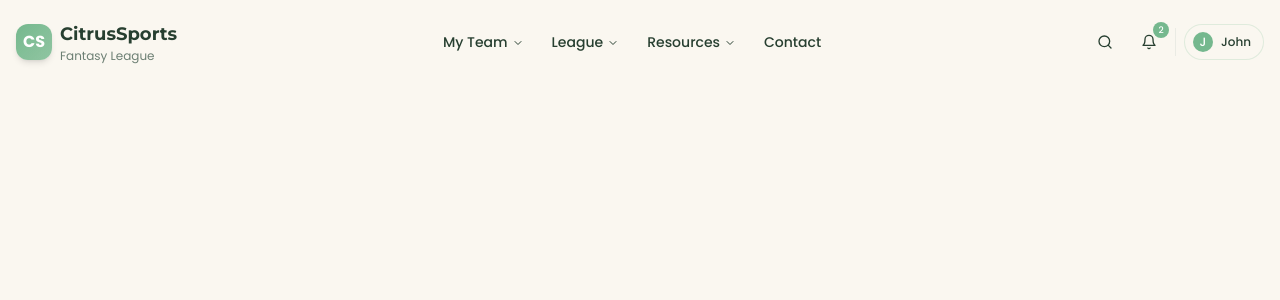
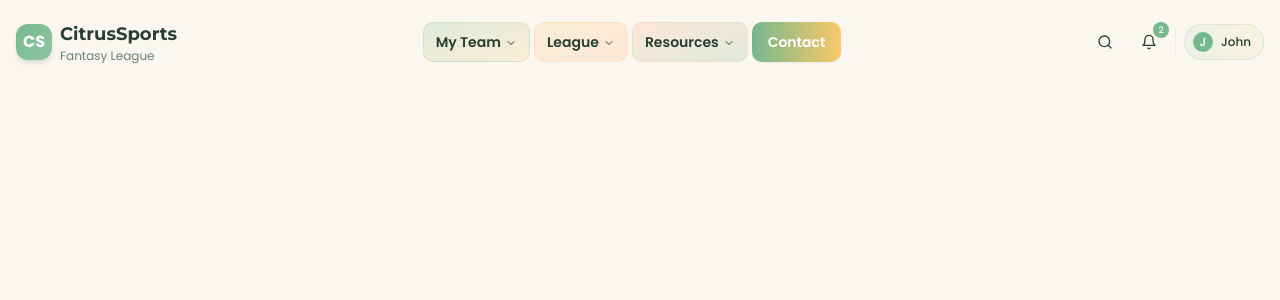
Before and after one commit to Gstormsfh/citrus-league-storm, a React (Vite) app: page /blog in a window 1280 px wide. Shown: the top 300 px of the page. Built offline with nearby package versions, Linux system fonts and the light colour scheme.

Commit message:
Fix: Navbar navigation options
Refactor the navbar to include navigation options.

```diff
--- a/src/components/Navbar.tsx
+++ b/src/components/Navbar.tsx
@@ -66,20 +66,20 @@ const Navbar = () => {
             <NavigationMenu>
               <NavigationMenuList>
                 <NavigationMenuItem>
-                  <NavigationMenuTrigger className="bg-transparent text-sm font-medium hover:bg-accent/20 hover:text-primary focus:bg-accent/20 h-9">My Team</NavigationMenuTrigger>
+                  <NavigationMenuTrigger className="bg-gradient-to-br from-primary/20 to-secondary/20 border border-primary/20 text-sm font-semibold hover:shadow-md hover:from-primary/30 hover:to-secondary/30 transition-all h-10">My Team</NavigationMenuTrigger>
                   <NavigationMenuContent>
-                    <div className="w-[400px] p-3 grid gap-2 grid-cols-2">
-                      <Link to="/roster" onClick={closeMobileMenu} className="flex h-full w-full select-none flex-col justify-end rounded-lg bg-gradient-to-b from-muted/30 to-muted/50 p-4 no-underline outline-none focus:shadow-md hover:shadow-md transition-shadow">
+                    <div className="w-[360px] p-3 grid gap-2 grid-cols-2">
+                      <Link to="/roster" onClick={closeMobileMenu} className="flex h-full w-full select-none flex-col justify-end rounded-lg bg-gradient-to-b from-primary/10 to-primary/20 p-4 no-underline outline-none focus:shadow-md hover:shadow-md hover:scale-[1.02] transition-all duration-200">
                         <div className="mb-1 mt-2 text-base font-medium">Roster</div>
                         <p className="text-xs leading-tight text-muted-foreground">Manage your team's lineup</p>
                         <ChevronRight className="h-3 w-3 mt-2 text-primary" />
                       </Link>
-                      <Link to="/gm-office" onClick={closeMobileMenu} className="flex h-full w-full select-none flex-col justify-end rounded-lg bg-gradient-to-b from-muted/30 to-muted/50 p-4 no-underline outline-none focus:shadow-md hover:shadow-md transition-shadow">
+                      <Link to="/gm-office" onClick={closeMobileMenu} className="flex h-full w-full select-none flex-col justify-end rounded-lg bg-gradient-to-b from-secondary/10 to-secondary/20 p-4 no-underline outline-none focus:shadow-md hover:shadow-md hover:scale-[1.02] transition-all duration-200">
                         <div className="mb-1 mt-2 text-base font-medium">GM's Office</div>
                         <p className="text-xs leading-tight text-muted-foreground">Team operations center</p>
                         <ChevronRight className="h-3 w-3 mt-2 text-primary" />
                       </Link>
-                      <Link to="/team-settings" onClick={closeMobileMenu} className="flex h-full w-full select-none flex-col justify-end rounded-lg bg-gradient-to-b from-muted/30 to-muted/50 p-4 no-underline outline-none focus:shadow-md hover:shadow-md transition-shadow">
+                      <Link to="/team-settings" onClick={closeMobileMenu} className="flex h-full w-full select-none flex-col justify-end rounded-lg bg-gradient-to-b from-accent/10 to-accent/20 p-4 no-underline outline-none focus:shadow-md hover:shadow-md hover:scale-[1.02] transition-all duration-200">
                         <div className="mb-1 mt-2 text-base font-medium">Team Settings</div>
                         <p className="text-xs leading-tight text-muted-foreground">Customize your team</p>
                         <ChevronRight className="h-3 w-3 mt-2 text-primary" />
@@ -89,20 +89,20 @@ const Navbar = () => {
                 </NavigationMenuItem>
 
                 <NavigationMenuItem>
-                  <NavigationMenuTrigger className="bg-transparent text-sm font-medium hover:bg-accent/20 hover:text-primary focus:bg-accent/20 h-9">League</NavigationMenuTrigger>
+                  <NavigationMenuTrigger className="bg-gradient-to-br from-secondary/20 to-accent/20 border border-secondary/20 text-sm font-semibold hover:shadow-md hover:from-secondary/30 hover:to-accent/30 transition-all h-10">League</NavigationMenuTrigger>
                   <NavigationMenuContent>
-                    <div className="w-[400px] p-3 grid gap-2 grid-cols-2">
-                      <Link to="/matchup" onClick={closeMobileMenu} className="flex h-full w-full select-none flex-col justify-end rounded-lg bg-gradient-to-b from-muted/30 to-muted/50 p-4 no-underline outline-none focus:shadow-md hover:shadow-md transition-shadow">
+                    <div className="w-[360px] p-3 grid gap-2 grid-cols-2">
+                      <Link to="/matchup" onClick={closeMobileMenu} className="flex h-full w-full select-none flex-col justify-end rounded-lg bg-gradient-to-b from-primary/10 to-primary/20 p-4 no-underline outline-none focus:shadow-md hover:shadow-md hover:scale-[1.02] transition-all duration-200">
                         <div className="mb-1 mt-2 text-base font-medium">Matchup</div>
                         <p className="text-xs leading-tight text-muted-foreground">Current matchups</p>
                         <ChevronRight className="h-3 w-3 mt-2 text-primary" />
                       </Link>
-                      <Link to="/standings" onClick={closeMobileMenu} className="flex h-full w-full select-none flex-col justify-end rounded-lg bg-gradient-to-b from-muted/30 to-muted/50 p-4 no-underline outline-none focus:shadow-md hover:shadow-md transition-shadow">
+                      <Link to="/standings" onClick={closeMobileMenu} className="flex h-full w-full select-none flex-col justify-end rounded-lg bg-gradient-to-b from-secondary/10 to-secondary/20 p-4 no-underline outline-none focus:shadow-md hover:shadow-md hover:scale-[1.02] transition-all duration-200">
                         <div className="mb-1 mt-2 text-base font-medium">Standings</div>
                         <p className="text-xs leading-tight text-muted-foreground">League rankings</p>
                         <ChevronRight className="h-3 w-3 mt-2 text-primary" />
                       </Link>
-                      <Link to="/free-agents" onClick={closeMobileMenu} className="flex h-full w-full select-none flex-col justify-end rounded-lg bg-gradient-to-b from-muted/30 to-muted/50 p-4 no-underline outline-none focus:shadow-md hover:shadow-md transition-shadow">
+                      <Link to="/free-agents" onClick={closeMobileMenu} className="flex h-full w-full select-none flex-col justify-end rounded-lg bg-gradient-to-b from-accent/10 to-accent/20 p-4 no-underline outline-none focus:shadow-md hover:shadow-md hover:scale-[1.02] transition-all duration-200">
                         <div className="mb-1 mt-2 text-base font-medium">Free Agents</div>
                         <p className="text-xs leading-tight text-muted-foreground">Available players</p>
                         <ChevronRight className="h-3 w-3 mt-2 text-primary" />
@@ -112,20 +112,20 @@ const Navbar = () => {
                 </NavigationMenuItem>
 
                 <NavigationMenuItem>
-                  <NavigationMenuTrigger className="bg-transparent text-sm font-medium hover:bg-accent/20 hover:text-primary focus:bg-accent/20 h-9">Resources</NavigationMenuTrigger>
+                  <NavigationMenuTrigger className="bg-gradient-to-br from-accent/20 to-primary/20 border border-accent/20 text-sm font-semibold hover:shadow-md hover:from-accent/30 hover:to-primary/30 transition-all h-10">Resources</NavigationMenuTrigger>
                   <NavigationMenuContent>
-                    <div className="w-[400px] p-3 grid gap-2 grid-cols-2">
-                      <Link to="/blog" onClick={closeMobileMenu} className="flex h-full w-full select-none flex-col justify-end rounded-lg bg-gradient-to-b from-muted/30 to-muted/50 p-4 no-underline outline-none focus:shadow-md hover:shadow-md transition-shadow">
+                    <div className="w-[360px] p-3 grid gap-2 grid-cols-2">
+                      <Link to="/blog" onClick={closeMobileMenu} className="flex h-full w-full select-none flex-col justify-end rounded-lg bg-gradient-to-b from-primary/10 to-primary/20 p-4 no-underline outline-none focus:shadow-md hover:shadow-md hover:scale-[1.02] transition-all duration-200">
                         <div className="mb-1 mt-2 text-base font-medium">Blog</div>
                         <p className="text-xs leading-tight text-muted-foreground">Fantasy sports insights</p>
                         <ChevronRight className="h-3 w-3 mt-2 text-primary" />
                       </Link>
-                      <Link to="/podcasts" onClick={closeMobileMenu} className="flex h-full w-full select-none flex-col justify-end rounded-lg bg-gradient-to-b from-muted/30 to-muted/50 p-4 no-underline outline-none focus:shadow-md hover:shadow-md transition-shadow">
+                      <Link to="/podcasts" onClick={closeMobileMenu} className="flex h-full w-full select-none flex-col justify-end rounded-lg bg-gradient-to-b from-secondary/10 to-secondary/20 p-4 no-underline outline-none focus:shadow-md hover:shadow-md hover:scale-[1.02] transition-all duration-200">
                         <div className="mb-1 mt-2 text-base font-medium">Podcasts</div>
                         <p className="text-xs leading-tight text-muted-foreground">Expert analysis</p>
                         <ChevronRight className="h-3 w-3 mt-2 text-primary" />
                       </Link>
-                      <Link to="/guides" onClick={closeMobileMenu} className="flex h-full w-full select-none flex-col justify-end rounded-lg bg-gradient-to-b from-muted/30 to-muted/50 p-4 no-underline outline-none focus:shadow-md hover:shadow-md transition-shadow">
+                      <Link to="/guides" onClick={closeMobileMenu} className="flex h-full w-full select-none flex-col justify-end rounded-lg bg-gradient-to-b from-accent/10 to-accent/20 p-4 no-underline outline-none focus:shadow-md hover:shadow-md hover:scale-[1.02] transition-all duration-200">
                         <div className="mb-1 mt-2 text-base font-medium">Strategy Guides</div>
                         <p className="text-xs leading-tight text-muted-foreground">Winning tactics</p>
                         <ChevronRight className="h-3 w-3 mt-2 text-primary" />
@@ -137,7 +137,7 @@ const Navbar = () => {
                 <NavigationMenuItem>
                   <NavigationMenuLink asChild>
                     <Link to="/contact" className={cn(
-                      "inline-flex items-center justify-center rounded-md h-9 px-3 py-1.5 text-sm font-medium bg-transparent hover:bg-accent/20 hover:text-primary transition-colors focus:bg-accent/20"
+                      "inline-flex items-center justify-center rounded-md h-10 px-4 py-1.5 text-sm font-semibold bg-gradient-to-r from-primary to-secondary text-white shadow-sm hover:shadow-md hover:opacity-90 transition-all"
                     )}>
                       Contact
                     </Link>
@@ -151,7 +151,7 @@ const Navbar = () => {
           <div className="hidden lg:flex items-center space-x-2">
             <Popover>
               <PopoverTrigger asChild>
-                <Button variant="ghost" size="icon" className="text-foreground hover:text-primary h-9 w-9 rounded-full">
+                <Button variant="ghost" size="icon" className="text-foreground hover:text-primary hover:bg-primary/10 h-9 w-9 rounded-full">
                   <Search className="h-4 w-4" />
                 </Button>
               </PopoverTrigger>
@@ -174,7 +174,7 @@ const Navbar = () => {
 
             <Popover>
               <PopoverTrigger asChild>
-                <Button variant="ghost" size="icon" className="text-foreground hover:text-primary relative h-9 w-9 rounded-full">
+                <Button variant="ghost" size="icon" className="text-foreground hover:text-primary hover:bg-primary/10 relative h-9 w-9 rounded-full">
                   <Bell className="h-4 w-4" />
                   <span className="absolute -top-0.5 -right-0.5 flex h-4 w-4 items-center justify-center rounded-full bg-primary text-[9px] text-white">2</span>
                 </Button>
@@ -215,7 +215,7 @@ const Navbar = () => {
 
             <Popover>
               <PopoverTrigger asChild>
-                <Button variant="outline" className="rounded-full border-primary/20 flex gap-2 pl-2 pr-3 h-9">
+                <Button variant="outline" className="bg-gradient-to-r from-primary/10 to-secondary/10 rounded-full border-primary/20 flex gap-2 pl-2 pr-3 h-9 hover:shadow-sm">
                   <div className="h-5 w-5 rounded-full bg-primary flex items-center justify-center text-white text-xs font-medium">J</div>
                   <span className="text-xs font-medium">John</span>
                 </Button>
@@ -299,9 +299,9 @@ const Navbar = () => {
                   </Link>
                 </MobileNavSection>
 
-                <Link to="/contact" className="flex items-center justify-between p-2.5 rounded-lg hover:bg-accent/20" onClick={closeMobileMenu}>
+                <Link to="/contact" className="bg-gradient-to-r from-primary to-secondary text-white flex items-center justify-between p-2.5 rounded-lg" onClick={closeMobileMenu}>
                   <span className="text-sm font-medium">Contact</span>
-                  <ChevronRight className="h-3.5 w-3.5 text-muted-foreground" />
+                  <ChevronRight className="h-3.5 w-3.5 text-white/70" />
                 </Link>
               </nav>
             </div>
@@ -323,7 +323,6 @@ const Navbar = () => {
         </div>
       )}
 
-      {/* This sets a css variable that we can use to properly position the mobile menu */}
       <style>
         {`:root {
           --header-height: ${isScrolled ? '73px' : '89px'};
--- a/src/components/ui/navigation-menu.tsx
+++ b/src/components/ui/navigation-menu.tsx
@@ -42,7 +42,7 @@ NavigationMenuList.displayName = NavigationMenuPrimitive.List.displayName
 const NavigationMenuItem = NavigationMenuPrimitive.Item
 
 const navigationMenuTriggerStyle = cva(
-  "group inline-flex h-9 w-max items-center justify-center rounded-md px-3 py-1.5 text-sm font-medium transition-colors hover:bg-accent/30 hover:text-accent-foreground focus:bg-accent/30 focus:text-accent-foreground focus:outline-none disabled:pointer-events-none disabled:opacity-50 data-[active]:bg-accent/40 data-[state=open]:bg-accent/40"
+  "group inline-flex h-9 w-max items-center justify-center rounded-md px-3 py-1.5 text-sm font-medium transition-all hover:bg-accent/30 hover:text-accent-foreground focus:bg-accent/30 focus:text-accent-foreground focus:outline-none disabled:pointer-events-none disabled:opacity-50 data-[active]:bg-accent/40 data-[state=open]:bg-accent/40"
 )
 
 const NavigationMenuTrigger = React.forwardRef<
@@ -89,7 +89,7 @@ const NavigationMenuViewport = React.forwardRef<
   <div className={cn("absolute left-0 top-full flex justify-center")}>
     <NavigationMenuPrimitive.Viewport
       className={cn(
-        "origin-top-center relative mt-1.5 h-[var(--radix-navigation-menu-viewport-height)] w-full overflow-hidden rounded-xl border border-border/30 bg-background/90 backdrop-blur-xl shadow-lg data-[state=open]:animate-in data-[state=closed]:animate-out data-[state=closed]:zoom-out-95 data-[state=open]:zoom-in-90 md:w-[var(--radix-navigation-menu-viewport-width)]",
+        "origin-top-center relative mt-1.5 h-[var(--radix-navigation-menu-viewport-height)] w-full overflow-hidden rounded-xl border border-border/30 bg-background/95 backdrop-blur-xl shadow-xl data-[state=open]:animate-in data-[state=closed]:animate-out data-[state=closed]:zoom-out-95 data-[state=open]:zoom-in-90 md:w-[var(--radix-navigation-menu-viewport-width)]",
         className
       )}
       ref={ref}
```
